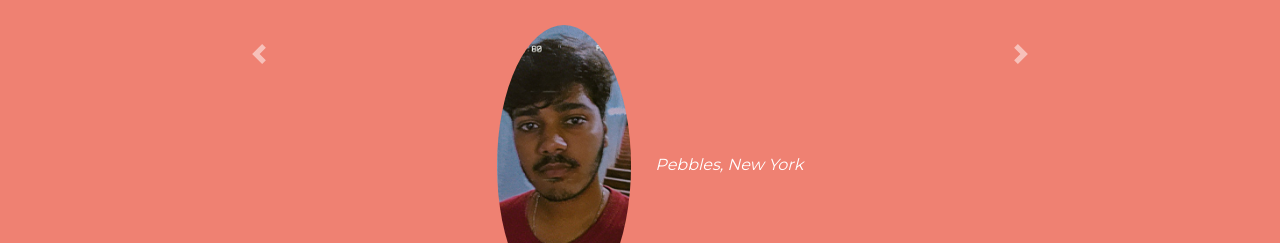
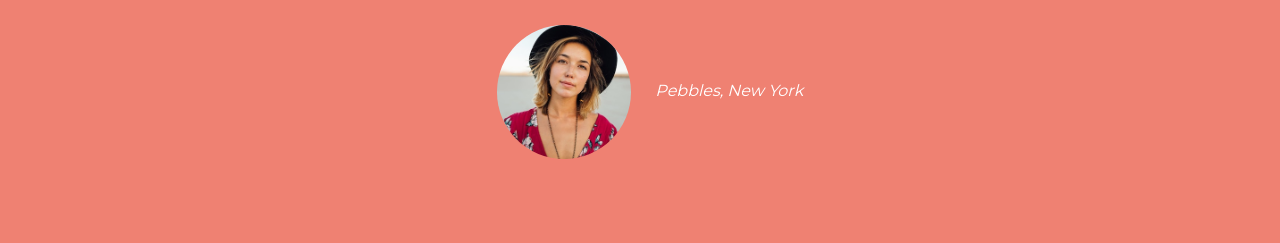
Before and after one commit to Ayush13032001/Tindog-project, a plain HTML site: page index.html in a window 1280 px wide. Shown: the part 1459-1702 px from the top of the page. Drawn offline with nearby package versions, Linux system fonts and the light colour scheme.

Commit message:
Update index.html

```diff
--- a/index.html
+++ b/index.html
@@ -106,7 +106,7 @@
       <div class="carousel-inner">
         <div class="carousel-item active">
           <h2>I no longer have to sniff other dogs for love. I've found the hottest Corgi on TinDog. Woof.</h2>
-          <img class="testimonial-image" src="images/sai.jpeg" alt="dog-profile">
+          <img class="testimonial-image" src="images/lady-img.jpg" alt="dog-profile">
           <em>Pebbles, New York</em>
 
         </div>
```
